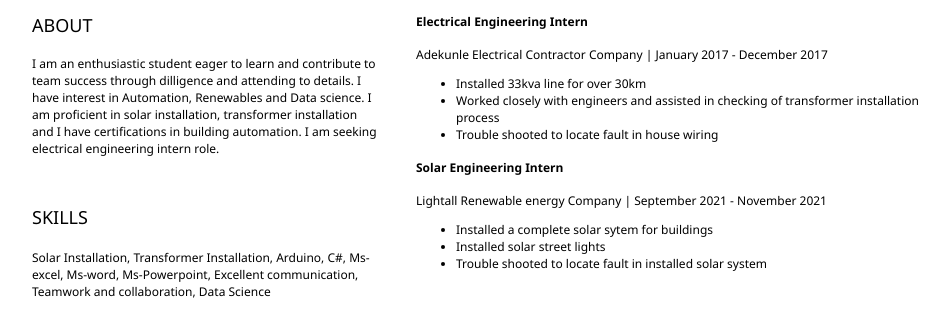
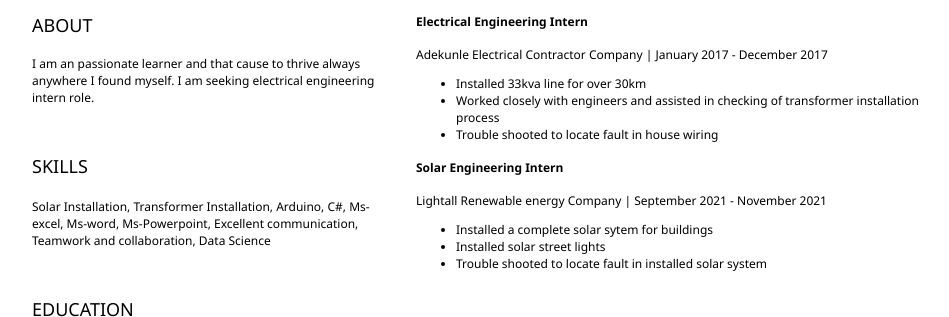
Before and after one commit to Engr-Daniel/Electrical-Engineering-Intern-Resume, a plain HTML site: page index.html in a window 1280 px wide. Shown: the part 432-749 px from the top of the page, without its empty margins (152-1101 px from the left). Drawn offline with Linux system fonts and the light colour scheme.

Commit message:
Correct about

```diff
--- a/index.html
+++ b/index.html
@@ -39,10 +39,7 @@
 				</section>
 				<section>
 					<h2>ABOUT</h2>
-					I am an enthusiastic student eager to learn and contribute to team success through dilligence and attending to details.
-					I have interest in Automation, Renewables and Data science.
-					I am proficient in solar installation, transformer installation and I have certifications in building automation.
-					I am seeking electrical engineering intern role.
+					I am an passionate learner and that cause to thrive always anywhere I found myself. I am seeking electrical engineering intern role.
 
 				</section>
 				<section>
```
